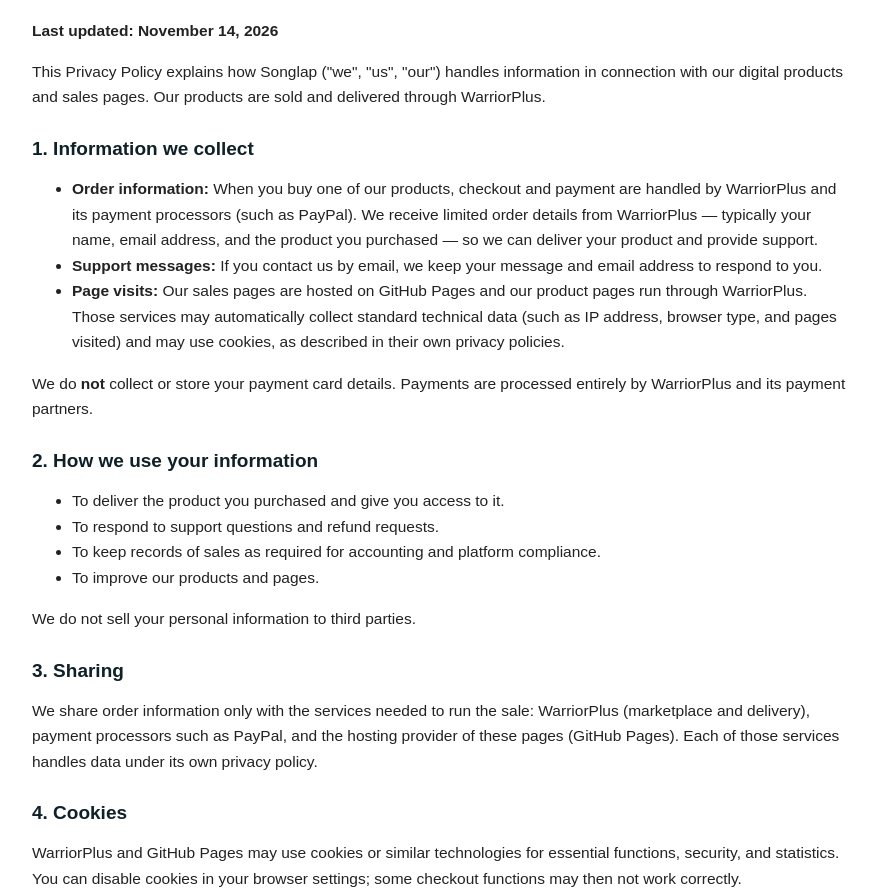
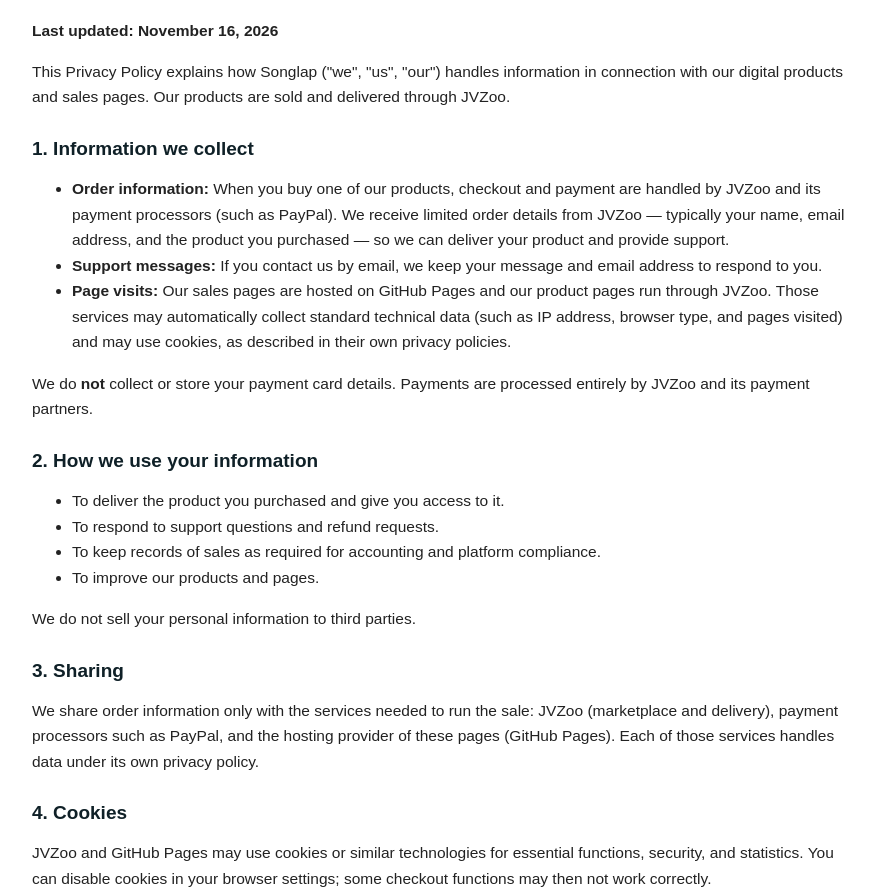
Before and after one commit to samratkhanov-tech/math-worksheet-generator-jvzoo, a plain HTML site: page privacy-policy.html in a window 1280 px wide. Shown: the part 89-978 px from the top of the page, without its empty margins (198-1074 px from the left). Drawn offline with Linux system fonts and the light colour scheme.

Commit message:
Replace privacy-policy.html with corrected JVZoo version

```diff
--- a/privacy-policy.html
+++ b/privacy-policy.html
@@ -16,16 +16,16 @@
 <body>
 <div class="wrap">
 <h1>Privacy Policy</h1>
-<p><strong>Last updated: November 14, 2026</strong></p>
-<p>This Privacy Policy explains how Songlap ("we", "us", "our") handles information in connection with our digital products and sales pages. Our products are sold and delivered through WarriorPlus.</p>
+<p><strong>Last updated: November 16, 2026</strong></p>
+<p>This Privacy Policy explains how Songlap ("we", "us", "our") handles information in connection with our digital products and sales pages. Our products are sold and delivered through JVZoo.</p>
 
 <h2>1. Information we collect</h2>
 <ul>
-<li><strong>Order information:</strong> When you buy one of our products, checkout and payment are handled by WarriorPlus and its payment processors (such as PayPal). We receive limited order details from WarriorPlus — typically your name, email address, and the product you purchased — so we can deliver your product and provide support.</li>
+<li><strong>Order information:</strong> When you buy one of our products, checkout and payment are handled by JVZoo and its payment processors (such as PayPal). We receive limited order details from JVZoo — typically your name, email address, and the product you purchased — so we can deliver your product and provide support.</li>
 <li><strong>Support messages:</strong> If you contact us by email, we keep your message and email address to respond to you.</li>
-<li><strong>Page visits:</strong> Our sales pages are hosted on GitHub Pages and our product pages run through WarriorPlus. Those services may automatically collect standard technical data (such as IP address, browser type, and pages visited) and may use cookies, as described in their own privacy policies.</li>
+<li><strong>Page visits:</strong> Our sales pages are hosted on GitHub Pages and our product pages run through JVZoo. Those services may automatically collect standard technical data (such as IP address, browser type, and pages visited) and may use cookies, as described in their own privacy policies.</li>
 </ul>
-<p>We do <strong>not</strong> collect or store your payment card details. Payments are processed entirely by WarriorPlus and its payment partners.</p>
+<p>We do <strong>not</strong> collect or store your payment card details. Payments are processed entirely by JVZoo and its payment partners.</p>
 
 <h2>2. How we use your information</h2>
 <ul>
@@ -37,10 +37,10 @@
 <p>We do not sell your personal information to third parties.</p>
 
 <h2>3. Sharing</h2>
-<p>We share order information only with the services needed to run the sale: WarriorPlus (marketplace and delivery), payment processors such as PayPal, and the hosting provider of these pages (GitHub Pages). Each of those services handles data under its own privacy policy.</p>
+<p>We share order information only with the services needed to run the sale: JVZoo (marketplace and delivery), payment processors such as PayPal, and the hosting provider of these pages (GitHub Pages). Each of those services handles data under its own privacy policy.</p>
 
 <h2>4. Cookies</h2>
-<p>WarriorPlus and GitHub Pages may use cookies or similar technologies for essential functions, security, and statistics. You can disable cookies in your browser settings; some checkout functions may then not work correctly.</p>
+<p>JVZoo and GitHub Pages may use cookies or similar technologies for essential functions, security, and statistics. You can disable cookies in your browser settings; some checkout functions may then not work correctly.</p>
 
 <h2>5. Data retention</h2>
 <p>We keep order and support records for as long as needed to provide the product, honour our guarantee, and meet legal and accounting requirements, after which they are deleted or anonymised.</p>
@@ -49,14 +49,14 @@
 <p>You may ask us at any time what personal information we hold about you, and request correction or deletion of it, by emailing us at the address below. We will respond within a reasonable time.</p>
 
 <h2>7. Refunds</h2>
-<p>Our products are covered by the money-back guarantee stated on each sales page. Refunds are processed through WarriorPlus in line with its policies.</p>
+<p>Our products are covered by the money-back guarantee stated on each sales page. Refunds are processed through JVZoo in line with its policies.</p>
 
 <h2>8. Changes to this policy</h2>
 <p>We may update this policy when needed. The current version will always be posted on this page with the date shown at the top.</p>
 
 <h2>9. Contact</h2>
 <p>Questions about this policy or your information: <strong>klankhan451@gmail.com</strong><br>
-Seller: Songlap (WarriorPlus vendor: Songlapov)</p>
+Seller: Songlap (JVZoo seller account: Md KHORSHED Alam Songlap)</p>
 </div>
 </body>
 </html>
```
